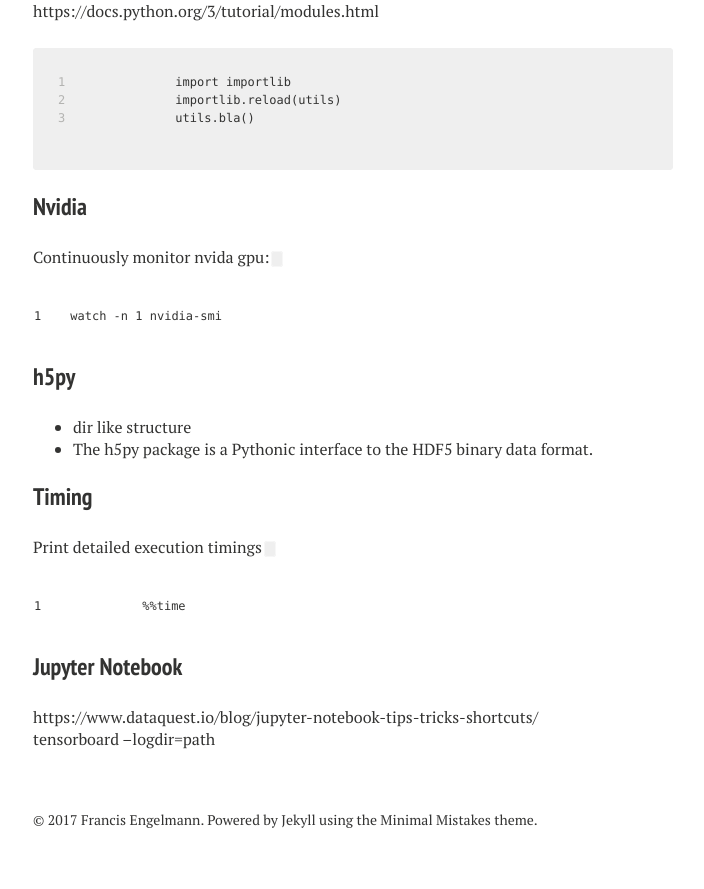
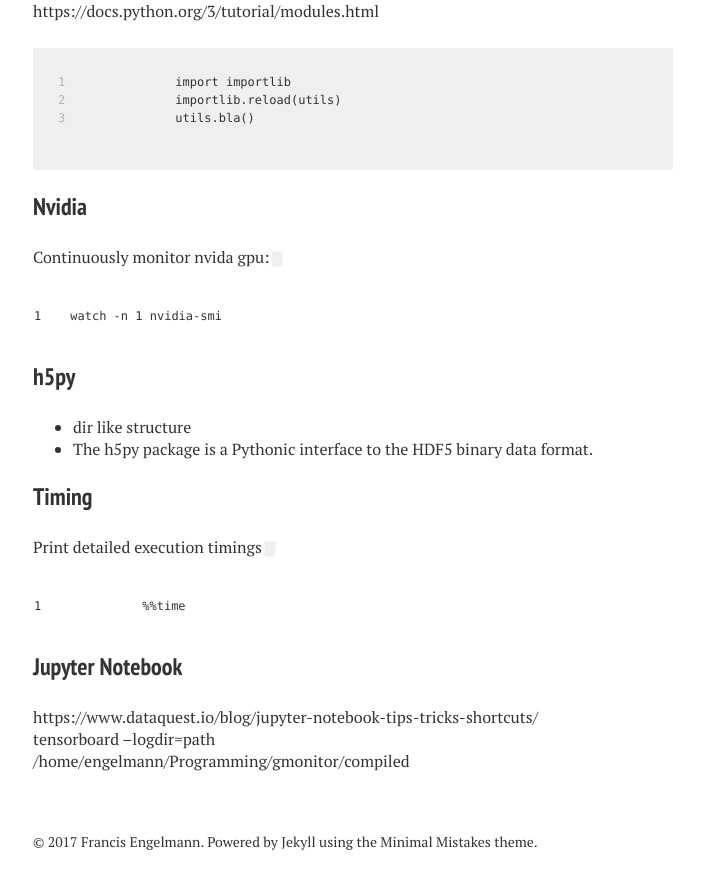
Before and after one commit to francisengelmann/francisengelmann.github.io, a Jekyll site: the page built from snippets.md, in a window 1280 px wide and 900 px high, scrolled down 1875 px. Shown: the top 889 px of the window, without its empty margins (287-991 px from the left). Built offline with Jekyll 4.4.1, drawn with Linux system fonts in a browser that asks for light colours; nearby versions of some CDN libraries; our own code applies the rules of GitHub Pages for plain Markdown files.

Commit message:
Update snippets.md

```diff
--- a/snippets.md
+++ b/snippets.md
@@ -50,3 +50,5 @@
 https://www.dataquest.io/blog/jupyter-notebook-tips-tricks-shortcuts/
 
 tensorboard --logdir=path
+
+/home/engelmann/Programming/gmonitor/compiled
```
